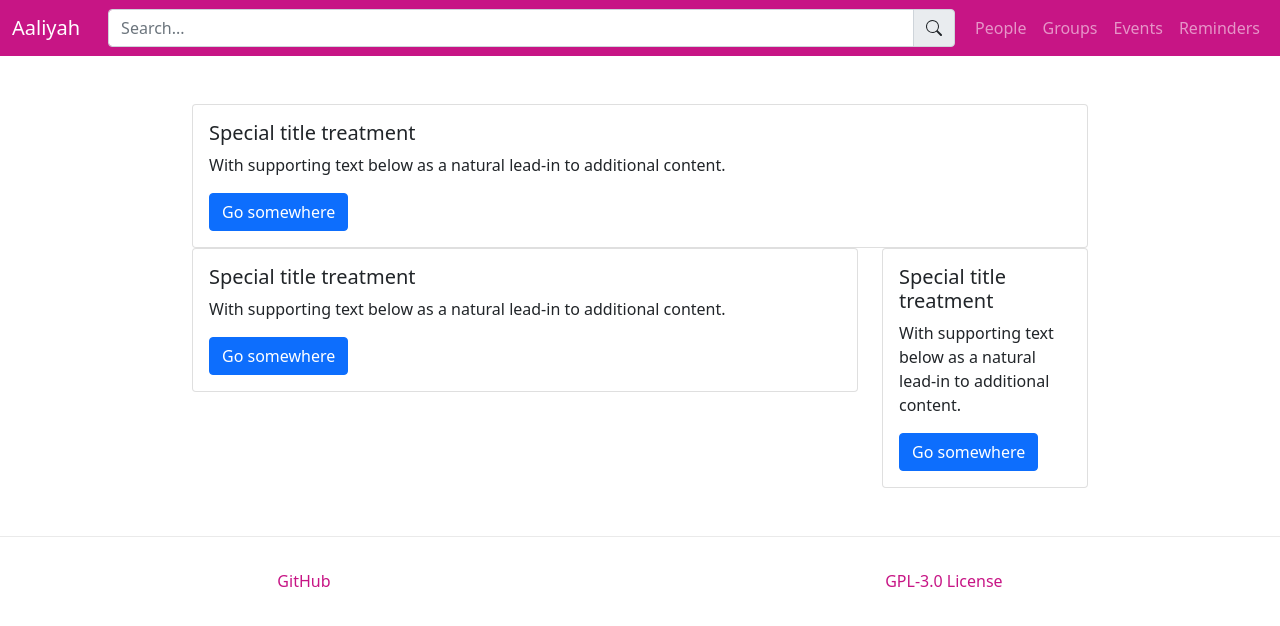
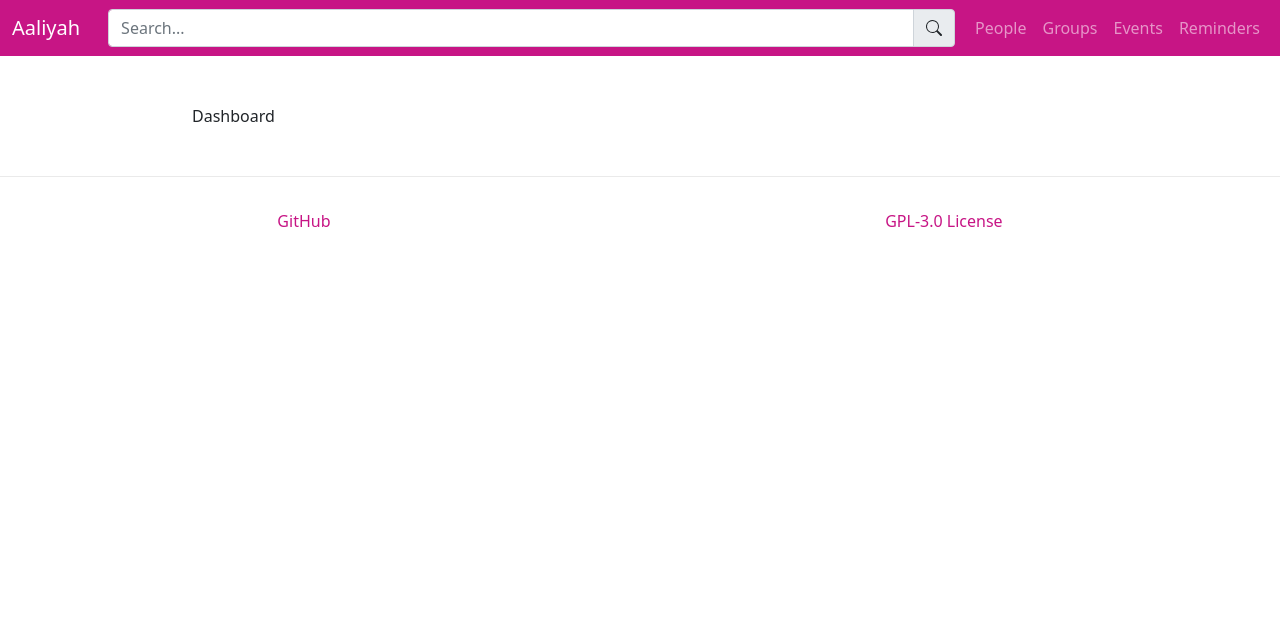
Before and after one commit to heyodai/aaliyah, a Next.js app: page / in a window 1280 px wide. Shown: the top 626 px of the page. Built offline with nearby package versions, Linux system fonts and the light colour scheme.

Commit message:
add dashboard component

```diff
--- /dev/null
+++ b/components/dashboard.js
@@ -0,0 +1,5 @@
+function Dashboard() {
+    return <div>Dashboard</div>
+}
+
+export default Dashboard;
--- a/components/navbar.js
+++ b/components/navbar.js
@@ -2,7 +2,7 @@ function Navbar() {
     return (
         <nav className="navbar navbar-expand-lg navbar-dark aaliyah-bg-primary">
             <div className="container-fluid">
-                <a className="navbar-brand" href="#">Aaliyah</a>
+                <a className="navbar-brand" href="/">Aaliyah</a>
                 <button className="navbar-toggler" type="button" data-bs-toggle="collapse" data-bs-target="#navbarSupportedContent" aria-controls="navbarSupportedContent" aria-expanded="false" aria-label="Toggle navigation">
                     <span className="navbar-toggler-icon"></span>
                 </button>
--- a/pages/index.js
+++ b/pages/index.js
@@ -1,39 +1,7 @@
-// import styles from '../styles/Home.module.css'
+import Dashboard from '../components/dashboard';
 
 export default function Home() {
   return (
-    <div id="dashboard">
-      <div className="row">
-        <div className="col-sm-12">
-          <div className="card">
-            <div className="card-body">
-              <h5 className="card-title">Special title treatment</h5>
-              <p className="card-text">With supporting text below as a natural lead-in to additional content.</p>
-              <a href="#" className="btn btn-primary">Go somewhere</a>
-            </div>
-          </div>
-        </div>
-      </div>
-      <div className="row">
-        <div className="col-sm-9">
-          <div className="card">
-            <div className="card-body">
-              <h5 className="card-title">Special title treatment</h5>
-              <p className="card-text">With supporting text below as a natural lead-in to additional content.</p>
-              <a href="#" className="btn btn-primary">Go somewhere</a>
-            </div>
-          </div>
-        </div>
-        <div className="col-sm-3">
-          <div className="card">
-            <div className="card-body">
-              <h5 className="card-title">Special title treatment</h5>
-              <p className="card-text">With supporting text below as a natural lead-in to additional content.</p>
-              <a href="#" className="btn btn-primary">Go somewhere</a>
-            </div>
-          </div>
-        </div>
-      </div >
-    </div>
+    <Dashboard />
   )
 }
```
